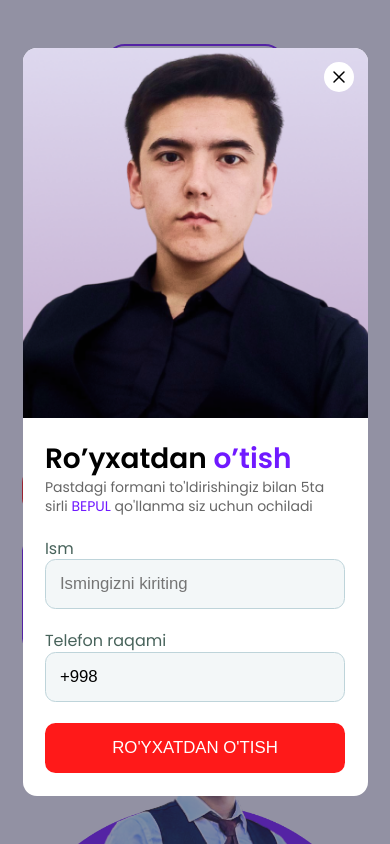
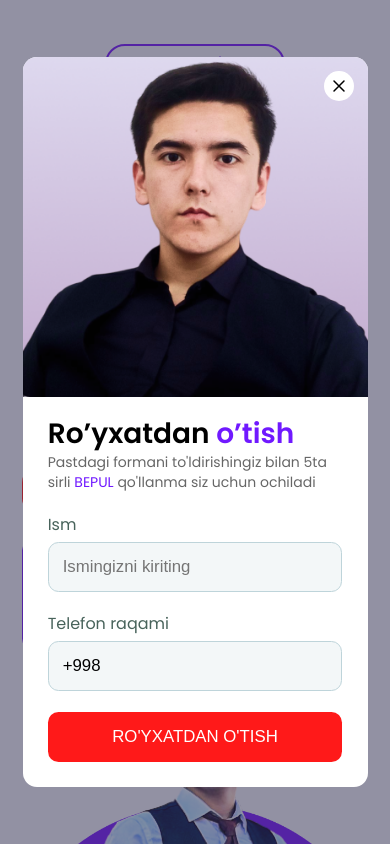
Before and after one commit to Sardorbek0731/Komiljon-Xamidjonov, a plain HTML site: page index.html in a window 390 px wide. Both pictures are taken after a click on the element "RO'YXATDAN O'TISH". Shown: the top 844 px of the page. Drawn offline with Linux system fonts and the light colour scheme.

Commit message:
repaired mistake

```diff
--- a/style.css
+++ b/style.css
@@ -419,6 +419,7 @@ main {
 }
 
 .formModal label {
+  display: inline-block;
   color: #48635b;
   font-size: 16px;
   line-height: 132%;
@@ -472,7 +473,7 @@ main {
 
   .formModal .left {
     width: 100%;
-    height: 370px;
+    height: 340px;
     position: relative;
     border-bottom-left-radius: 0;
     border-top-right-radius: 1rem;
@@ -480,7 +481,7 @@ main {
 
   .formModal .right {
     width: 100%;
-    padding: 1.6rem;
+    padding: 1.4rem 1.8rem 1.8rem 1.8rem;
   }
 
   .formModal input {
```
